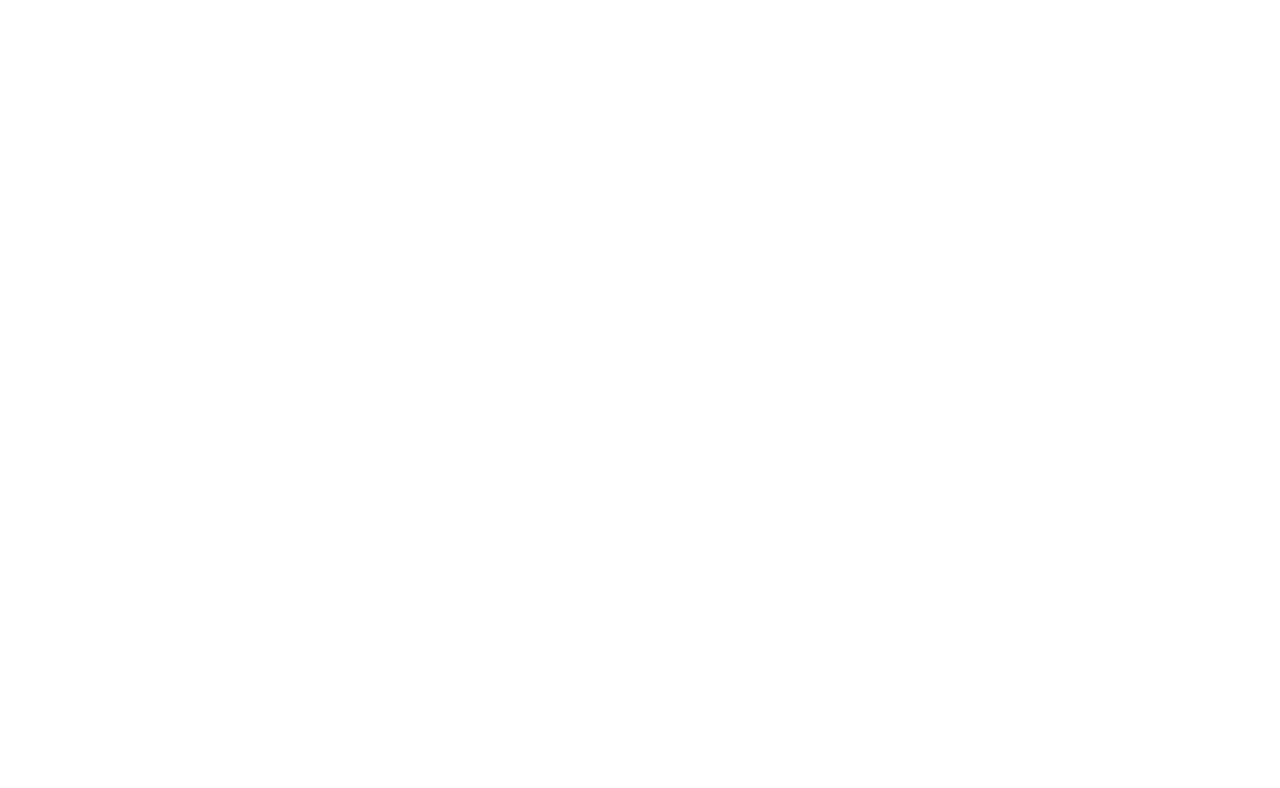
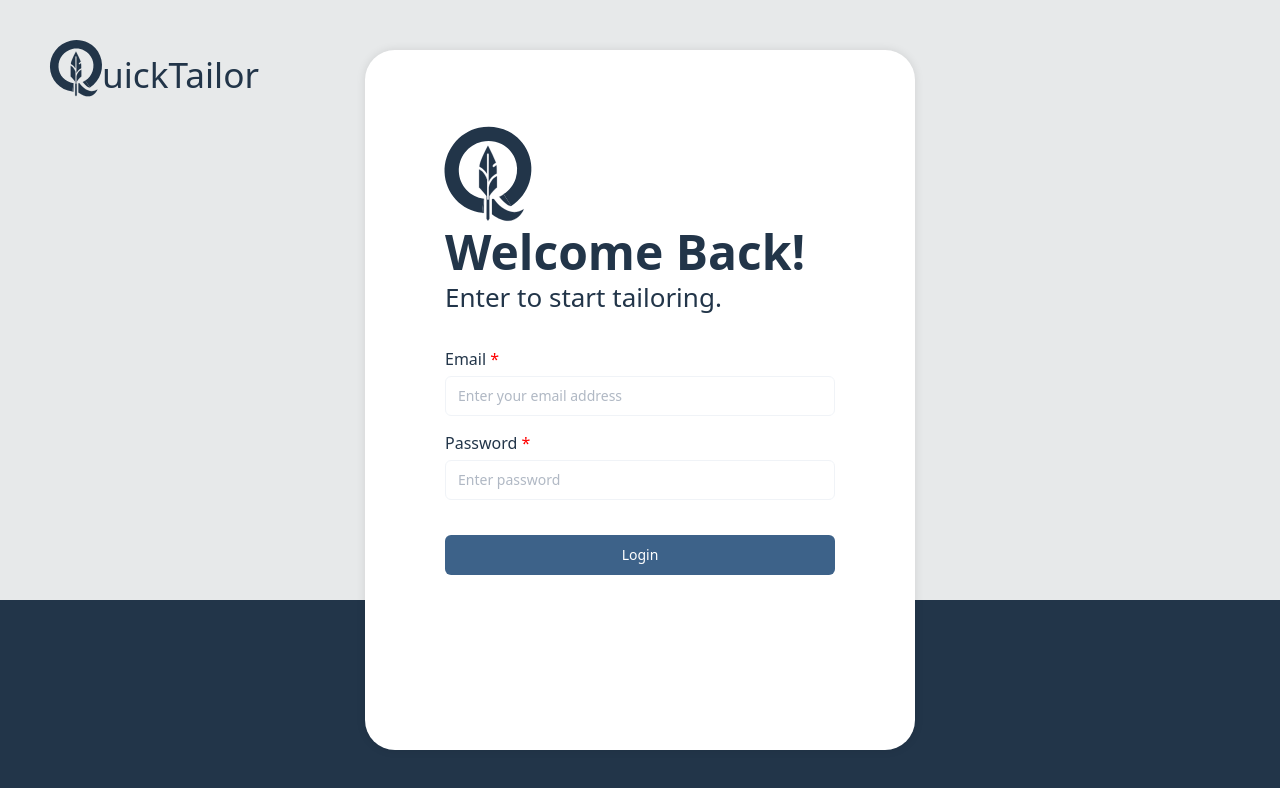
Before and after one commit to sebat2004/QuickTailor, a Vue app in the folder frontend/: page /#/login in a window 1280 px wide. Shown: the top 788 px of the page. Built offline with nearby package versions, Linux system fonts and the light colour scheme.

Commit message:
Implemented navigation to landing page by clicking the navbar logo and designed the majority of the login page UI

```diff
--- a/frontend/package.json
+++ b/frontend/package.json
@@ -9,6 +9,7 @@
     "preview": "vite preview"
   },
   "dependencies": {
+    "@vueuse/core": "^10.7.2",
     "class-variance-authority": "^0.7.0",
     "clsx": "^2.1.0",
     "element-plus": "^2.5.5",
--- a/frontend/src/components/NavComponent.vue
+++ b/frontend/src/components/NavComponent.vue
@@ -1,12 +1,21 @@
 <script setup lang="ts">
 import { Button } from '@/components/ui/button'
+import { useRouter } from 'vue-router';
+
+// get access to the router
+const router = useRouter();
+
+// method to navigate back to the landing page whenever the logo is clicked
+const navigateToLanding = () => {
+  router.push('/');
+};
 </script>
 
 <template>
     <div class="navbar">
         <div id="logo_section">
-            <img src="../assets/QuickTailor_Logo.svg" alt="Name" id="navbar_logo"/>
-            <h3>uickTailor</h3>
+            <img @click="navigateToLanding" src="../assets/QuickTailor_Logo.svg" alt="Name" id="navbar_logo"/>
+            <h3 @click="navigateToLanding">uickTailor</h3>
         </div>
     </div>
 </template>
@@ -14,11 +23,14 @@
 <style scoped>
 .navbar {
     width: 100%;
-    height: 10vh;
     display: flex;
     flex-direction: row;
     justify-content: space-between;
     align-items: center;
+    background-color: transparent;
+    position: fixed;
+    top: 30px;
+    left: 40px;
 }
 
 #logo_section {
@@ -34,8 +46,16 @@
     transform: translate(-10px, 8px);
 }
 
+#logo_section h3:hover {
+    cursor: pointer;
+}
+
 #navbar_logo {
     width: 72px;
     height: 72px;
 }
+
+#navbar_logo:hover {
+    cursor: pointer;
+}
 </style>
--- /dev/null
+++ b/frontend/src/components/ui/input/Input.vue
@@ -0,0 +1,24 @@
+<script setup lang="ts">
+import type { HTMLAttributes } from 'vue'
+import { useVModel } from '@vueuse/core'
+import { cn } from '@/lib/utils'
+
+const props = defineProps<{
+  defaultValue?: string | number
+  modelValue?: string | number
+  class?: HTMLAttributes['class']
+}>()
+
+const emits = defineEmits<{
+  (e: 'update:modelValue', payload: string | number): void
+}>()
+
+const modelValue = useVModel(props, 'modelValue', emits, {
+  passive: true,
+  defaultValue: props.defaultValue,
+})
+</script>
+
+<template>
+  <input v-model="modelValue" :class="cn('flex h-10 w-full rounded-md border border-input bg-background px-3 py-2 text-sm ring-offset-background file:border-0 file:bg-transparent file:text-sm file:font-medium placeholder:text-muted-foreground focus-visible:outline-none focus-visible:ring-2 focus-visible:ring-ring focus-visible:ring-offset-2 disabled:cursor-not-allowed disabled:opacity-50', props.class)">
+</template>
--- /dev/null
+++ b/frontend/src/components/ui/input/index.ts
@@ -0,0 +1 @@
+export { default as Input } from './Input.vue'
--- a/frontend/src/pages/LoginPage.vue
+++ b/frontend/src/pages/LoginPage.vue
@@ -1,11 +1,26 @@
 <script setup lang="ts">
+import { Button } from '@/components/ui/button'
+import { Input } from '@/components/ui/input'
+import NavComponent from '../components/NavComponent.vue'
 </script>
 
 <template>
+<NavComponent />
 <body>
   <div class="container">
+    <img src="../assets/QuickTailor_Logo.svg" alt="logo" id="logo" />
+    <h1>Welcome Back!</h1>
+    <h2>Enter to start tailoring.</h2>
+    <form>
+      <p><span>Email</span> <span style="color: red;">*</span></p>
+      <Input class="input" disabled type="email" placeholder="Enter your email address" />
+      <p><span>Password</span> <span style="color: red;">*</span></p>
+      <Input class="input" disabled type="password" placeholder="Enter password" />
+      <Button class="button" variant="secondary" type="submit">Login</Button>
+    </form>
 
   </div>
+  <div id="bottom-bar"></div>
 </body>
 
 </template>
@@ -13,6 +28,68 @@
 <style scoped>
 body {
   background-color: #E7E9EA;
+  justify-content: center;
+  align-items: center;
+  display: flex;
+  height: 100vh;
+  margin: 0;
+  padding: 0;
+  color: #223549;
+}
 
+.container {
+  background-color: white;
+  border-radius: 30px;
+  box-shadow: 0 0 10px rgba(0, 0, 0, 0.1);
+  padding: 60px 80px;
+  max-width: 550px;
+  height: 700px;
+  z-index: 1;
+  display: flex;
+  flex-direction: column;
+}
+
+#bottom-bar {
+  background-color: #223549;
+  height: 200px;
+  width: 100%;
+  position: absolute;
+  bottom: 0;
+  z-index: 0;
+}
+
+#logo {
+  width: 120px;
+  align-self: flex-start;
+  height: auto;
+  display: block;
+  margin-left: -17px;
+}
+
+h1 {
+  font-size: 48px;
+  margin: 0;
+  line-height: 0.9;
+  font-weight: 600;
+  margin-bottom: 5px;
+}
+
+h2 {
+  font-size: 26px;
+  margin: 0;
+  margin-bottom: 30px;
+}
+
+.button {
+  margin-top: 20px;
+  width: 100%;
+}
+
+p {
+  margin-bottom: 5px;
+}
+
+.input {
+  margin-bottom: 15px;
 }
 </style>
```
Also changed, not shown: 1 other file (tests, documents, lock files or other folders).
